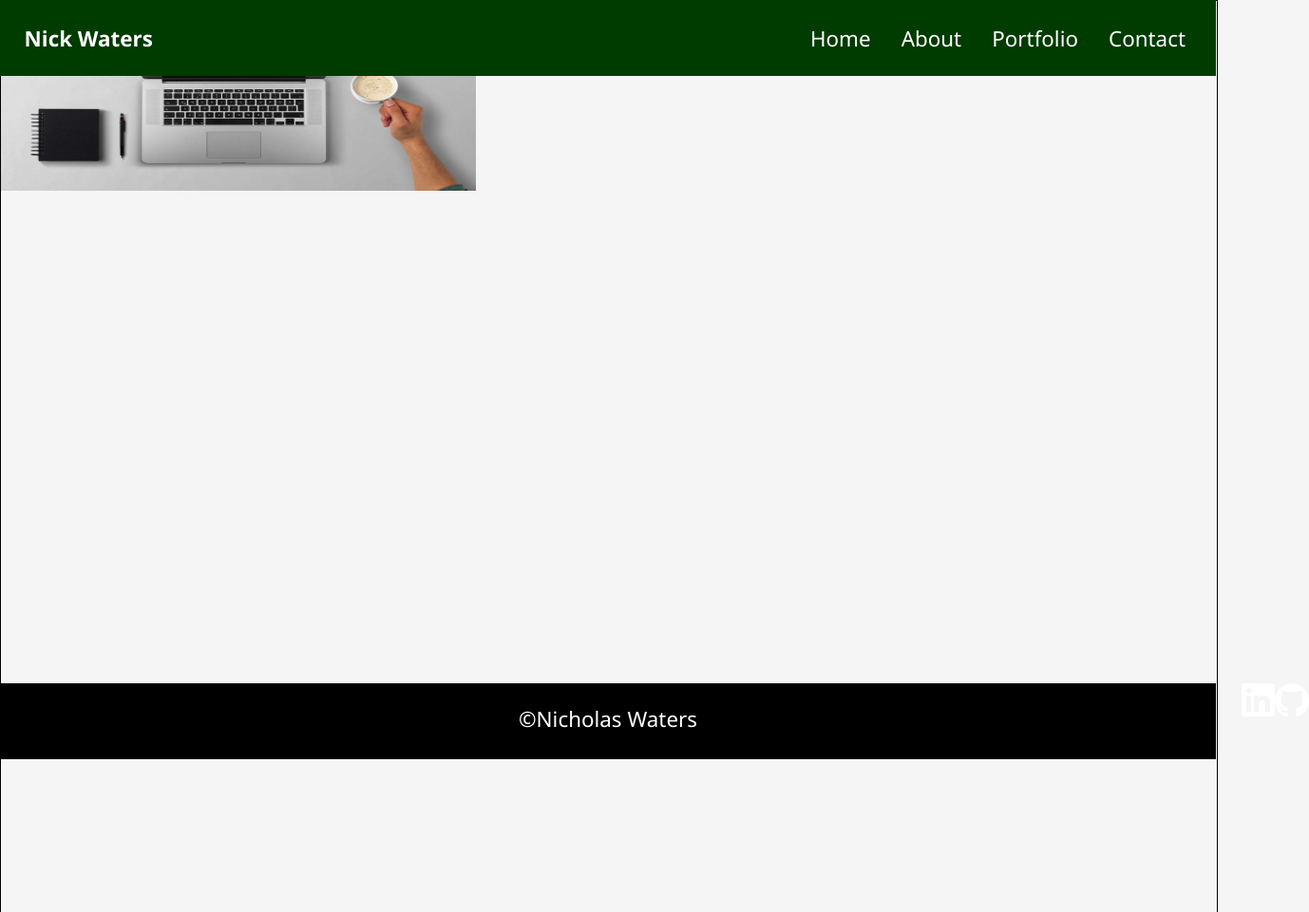
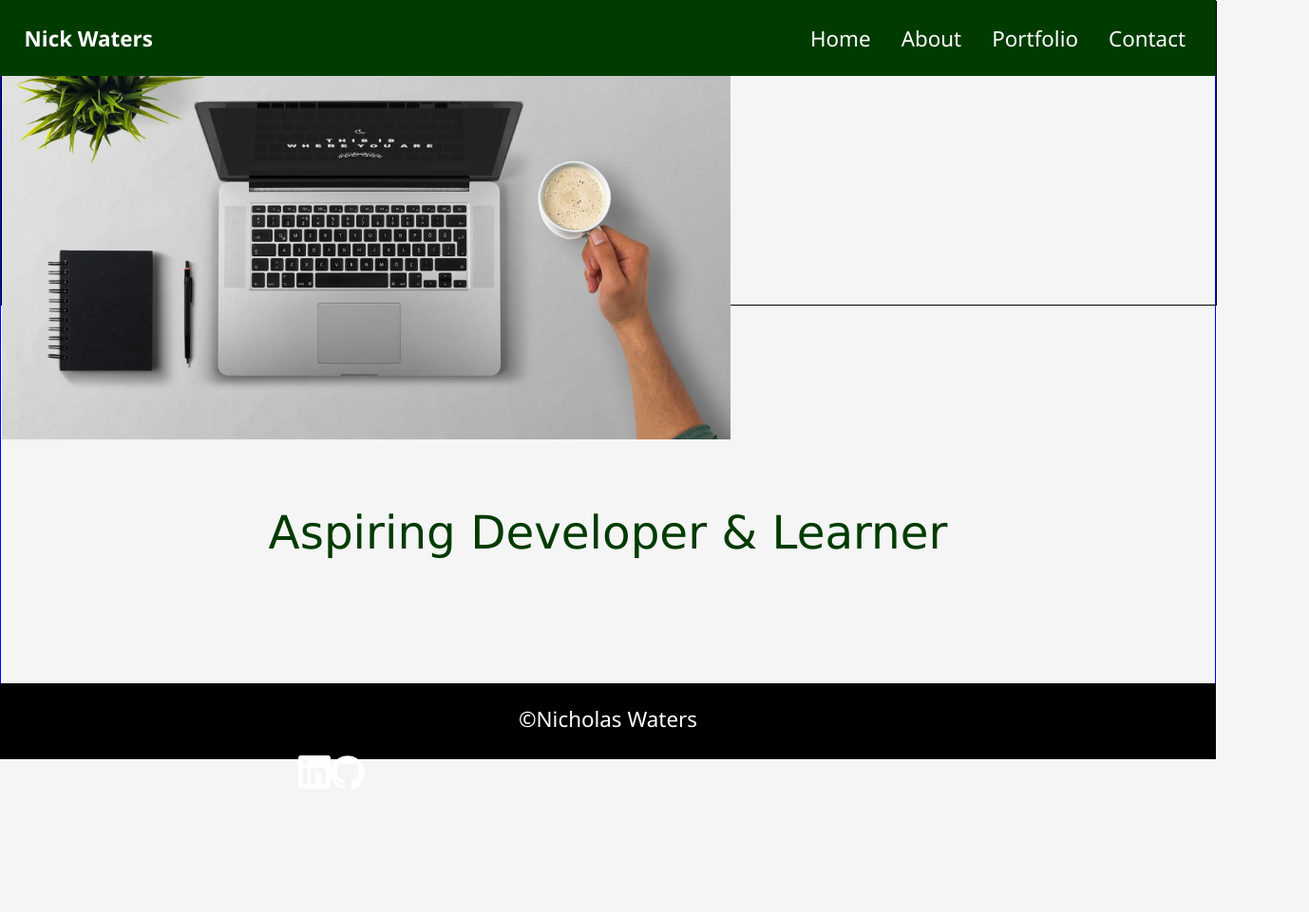
Before and after one commit to Waters-Nick/personal-site-part-ii, a plain HTML site: page index.html in a window 1280 px wide. Shown: the top 961 px of the page at 95% size, 1378 px wide, since content can reach past the window. After the commit the page ends 865 px from the top, so only its background shows below. Drawn offline with Linux system fonts and the light colour scheme.

Commit message:
aligned homepage quote

```diff
--- a/style.css
+++ b/style.css
@@ -4,7 +4,7 @@ body {
   padding: 0;
   width: 100vw;
   min-height: 100vh;
-  height: 300vh;
+  /* height: 300vh; */
 }
 
 /* Start NW CSS */
@@ -65,6 +65,12 @@ a:hover {
 }
 
 /* Homepage body */
+#homepage-main {
+  display: flex;
+  flex-direction: column;
+  border: 1px solid blue;
+}
+
 #homepage-img {
   grid-area: homepage-img;
   width: 100%;
@@ -73,14 +79,18 @@ a:hover {
 }
 
 #homepage-laptop {
-  height: 200px;
-  width: 500px;
+  max-width: 60%;
+  height: auto;
   margin: auto;
 }
 
-
 #homepage-quote {
   grid-area: homepage-quote;
+  margin: auto;
+  font-size: calc(42px + 0.5vw);
+  font-family:'Lucida Sans', 'Lucida Sans Regular', 'Lucida Grande', 'Lucida Sans Unicode', Geneva, Verdana, sans-serif;
+  color: rgb(0,59,0);
+
 }
 
 /* Footer - static */
@@ -92,7 +102,7 @@ Footer {
   position: absolute;
   bottom:0;
   display: grid;
-  grid-template-columns: 3fr 1fr;
+  grid-template-columns: 3fr 1fr / 100%;
 }
 
 #copyright-text {
```
